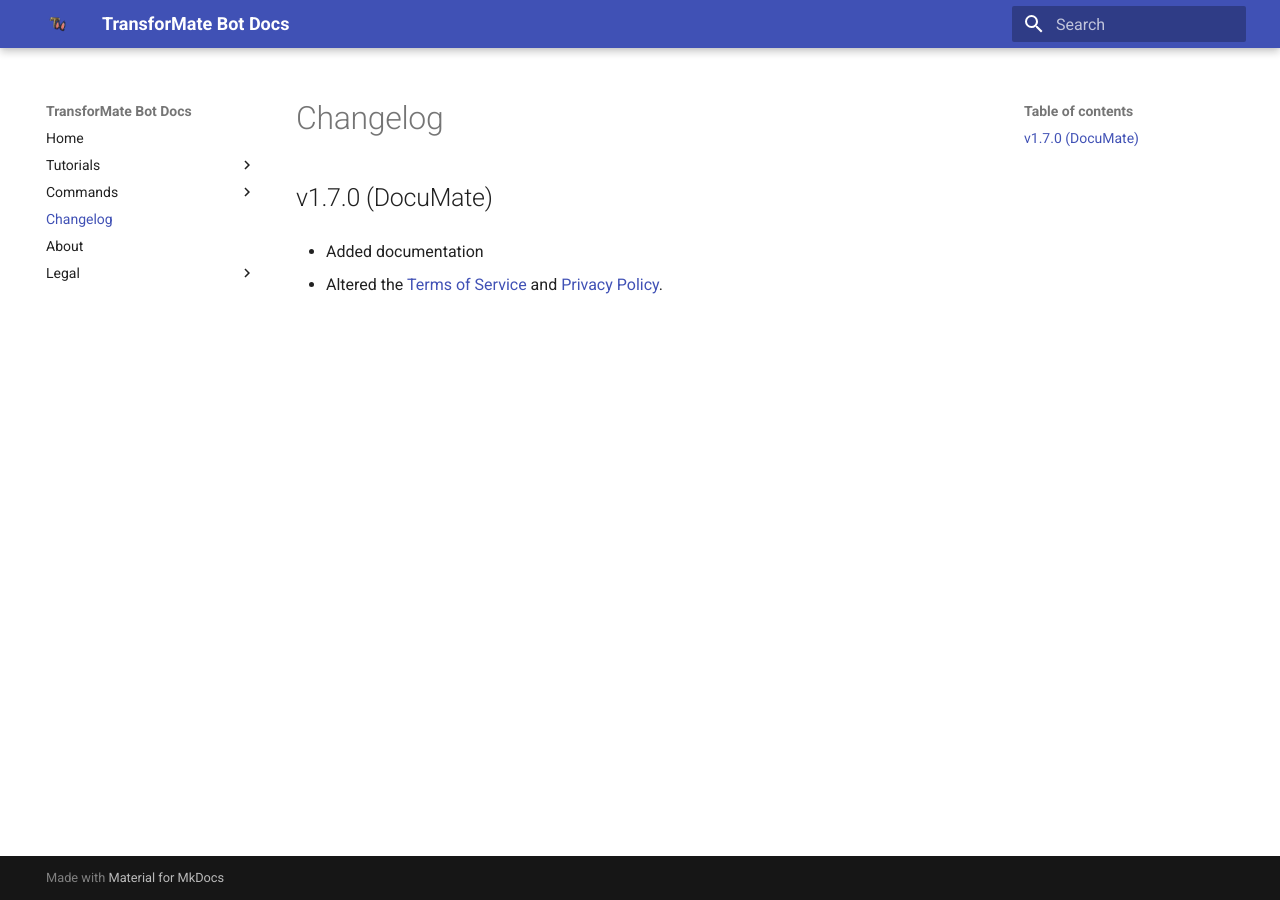
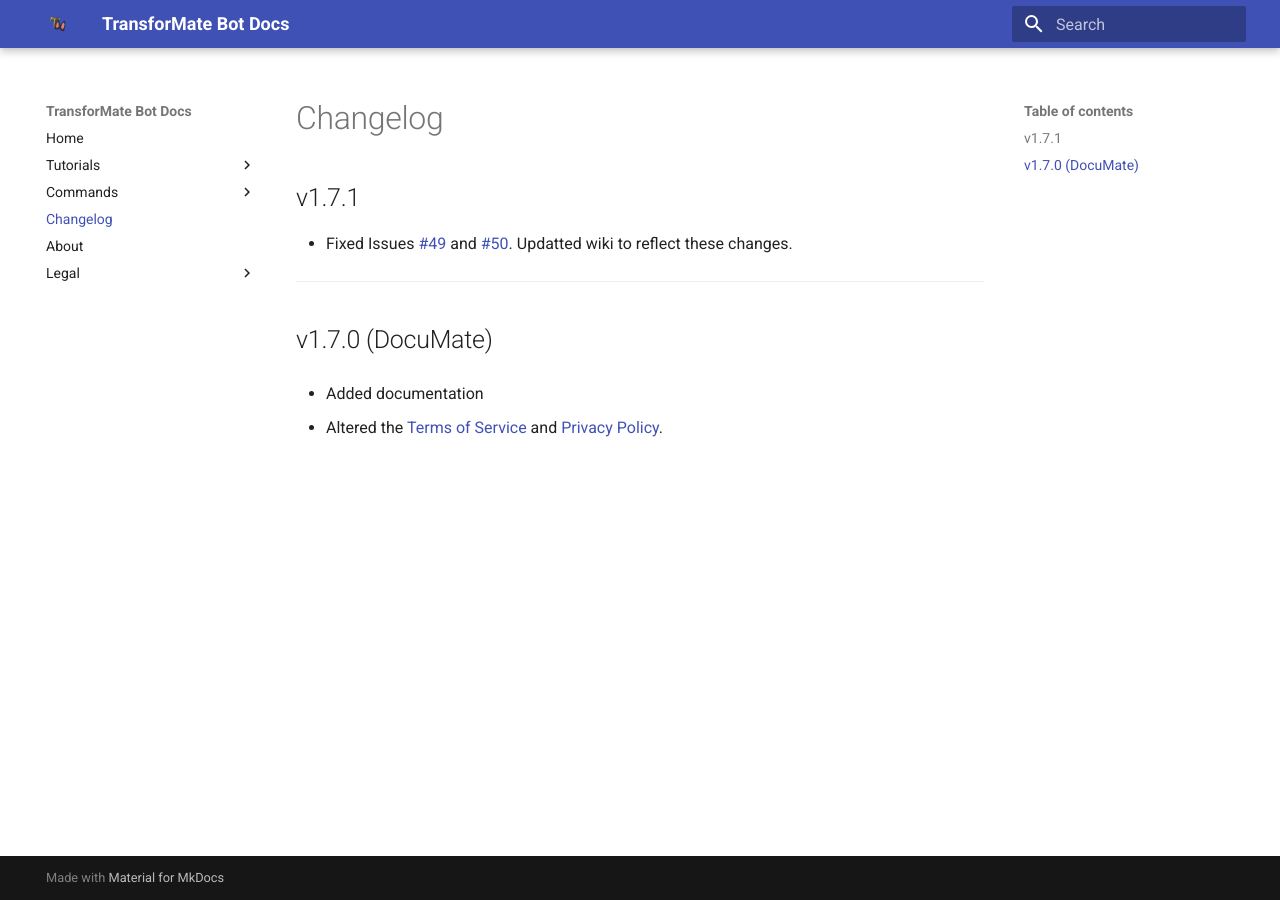
Before and after one commit to dorythecat/TransforMate, an MkDocs documentation site: the page built from docs/changelog.md, in a window 1280 px wide. Built offline with MkDocs 1.6.1 and Material for MkDocs 9.7.7, drawn with Linux system fonts in a browser that asks for light colours.

Commit message:
Updated changelog

```diff
--- a/docs/changelog.md
+++ b/docs/changelog.md
@@ -1,3 +1,10 @@
+## v1.7.1
+- Fixed Issues [#49](https://github.com/dorythecat/TransforMate/issues/49) and
+  [#50](https://github.com/dorythecat/TransforMate/issues/50). Updatted wiki to
+  reflect these changes.
+
+---
+
 ## v1.7.0 (DocuMate)
 - Added documentation
 
```
